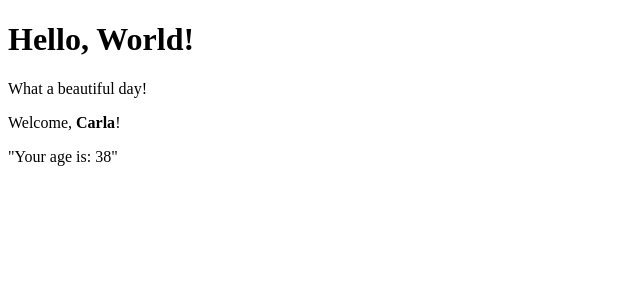
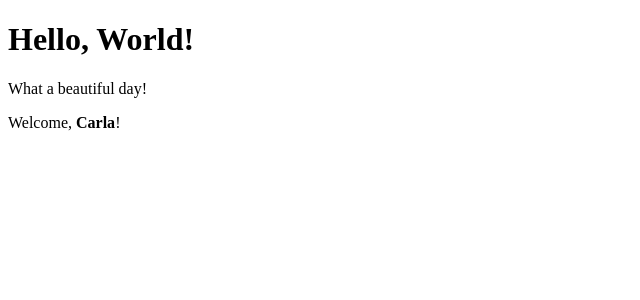
Before and after one commit to ameted83/React-exercises, a React (Create React App) app: page / in a window 1280 px wide. Shown: the top 300 px of the page, without its empty margins (0-640 px from the left). Built offline with nearby package versions, Linux system fonts and the light colour scheme.

Commit message:
conditional-rendering-02

```diff
--- a/src/Age.js
+++ b/src/Age.js
@@ -6,4 +6,8 @@ class Age extends React.Component {
   }
 }
 
+Age.defaultProps = {
+  age: "39",
+};
+
 export default Age;
--- a/src/Welcome.js
+++ b/src/Welcome.js
@@ -8,7 +8,7 @@ class Welcome extends React.Component {
           Welcome, <strong>{this.props.name}</strong>!
         </p>
         {/* <p>Your age is: {this.props.age}</p> */}
-        <Age age={38} />
+        <Age age={true} />
       </>
     );
   }
```
